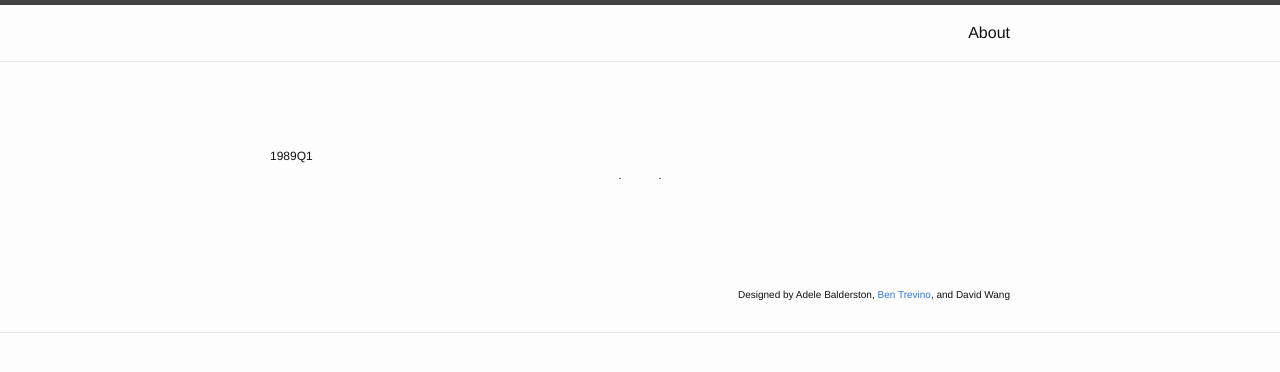
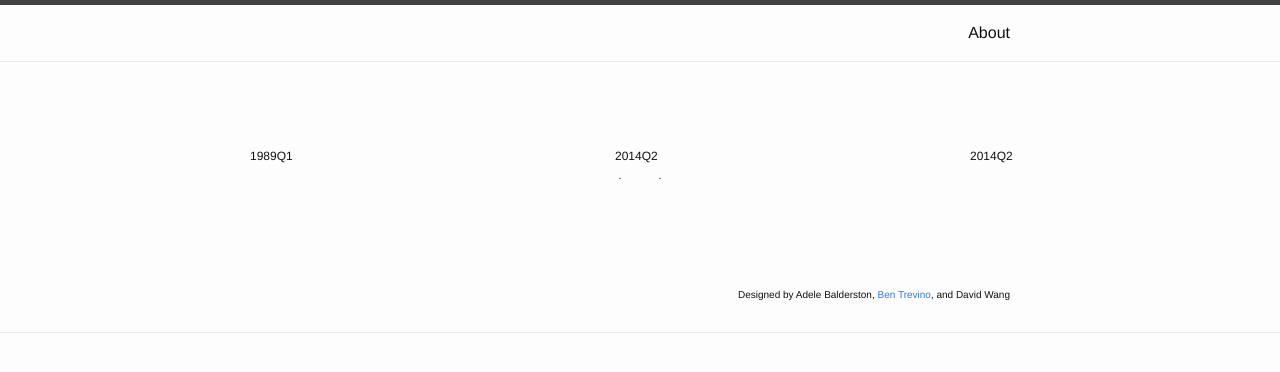
Before and after one commit to UHERO/kauai, a Jekyll site: the page built from index.html, in a window 1280 px wide. Shown: the top 372 px of the page. Built offline with Jekyll 4.4.1, drawn with Linux system fonts in a browser that asks for light colours; comment, search, counter and statistics services are not loaded.

Commit message:
Slider fixes

```diff
--- a/css/main.scss
+++ b/css/main.scss
@@ -153,4 +153,8 @@ g#pie_chart_area text { pointer-events: none; }
 #geo, #freq { float:left; margin-top:10px;}
 #geo { width :300px; }
 #freq {width :100px; }
-#date{ font-size:12px; position:absolute; top:-20px;}
+#date_series_left{ font-size:12px; position:absolute; top:-20px; left:-20px}
+#date_series_right{font-size:12px; position:absolute; top:-20px; left:345px}
+#date_table{font-size:12px; position:absolute; top:-20px; left:700px}
+#date_line_left{ font-size:12px; position:absolute; top:-20px; left:-20px}
+#date_line_right{font-size:12px; position:absolute; top:-20px; left:345px}
--- a/index.html
+++ b/index.html
@@ -7,16 +7,22 @@ layout: default
 	<div id="dashboard">
 		<div id="headline_container"><h2 id="headline"></h2></div>
 		<div id="charts_area"></div>
-		<div id="line_chart_slider_container"></div>
+		<div id="line_chart_slider_container">
+		  <h3 id="date_line_left">1989Q1</h3>
+	 		<h3 id="date_line_right">2014Q2</h3>
+		</div>
 		<div id="time_slice_slider_container"></div>
 	</div>
 
 	<div id="data">
 		<div id="controls">
 			<div id="sparkline_slider_container">
-			 		<h3 id="date">1989Q1</h3>
+			 		<h3 id="date_series_left">1989Q1</h3>
+			 		<h3 id="date_series_right">2014Q2</h3>
 			</div>
-			<div id="datatable_slider_container"></div>
+			<div id="datatable_slider_container">
+			 		<h3 id="date_table">2014Q2</h3>
+			</div>
 		</div>
 		<div id="series_display">
 			<div id="table_header">
--- a/js/data_table.coffee
+++ b/js/data_table.coffee
@@ -142,9 +142,8 @@ trimmed_data_object = (d, start_i, end_i) ->
   new_d
 
 window.trim_sparklines = (event, ui) ->
-  text = d3.select("#sparkline_slider_div div.ui-slider-range").style("left").split("px")
-
-  d3.select("h3#date").text(all_dates()[ui.value]).style("left", (parseInt(text[0])) + "px")
+  d3.select("h3#date_series_left").text(all_dates()[ui.values[0]])
+  d3.select("h3#date_series_right").text(all_dates()[ui.values[1]])
   draw_sparklines ui.values, 0
 
 draw_sparklines = (extent, duration) ->
@@ -198,6 +197,7 @@ draw_spark_area = (svg, duration) ->
     .attr "d", spark_area_path
 
 window.slide_table = (event, ui) ->
+  d3.select("h3#date_table").text(all_dates()[ui.value])
   offset_val = ui.value+1
   offset= -(offset_val * cell_width - datatable_width)
   d3.selectAll(".container")
```
Also changed, not shown: 4 other files.
